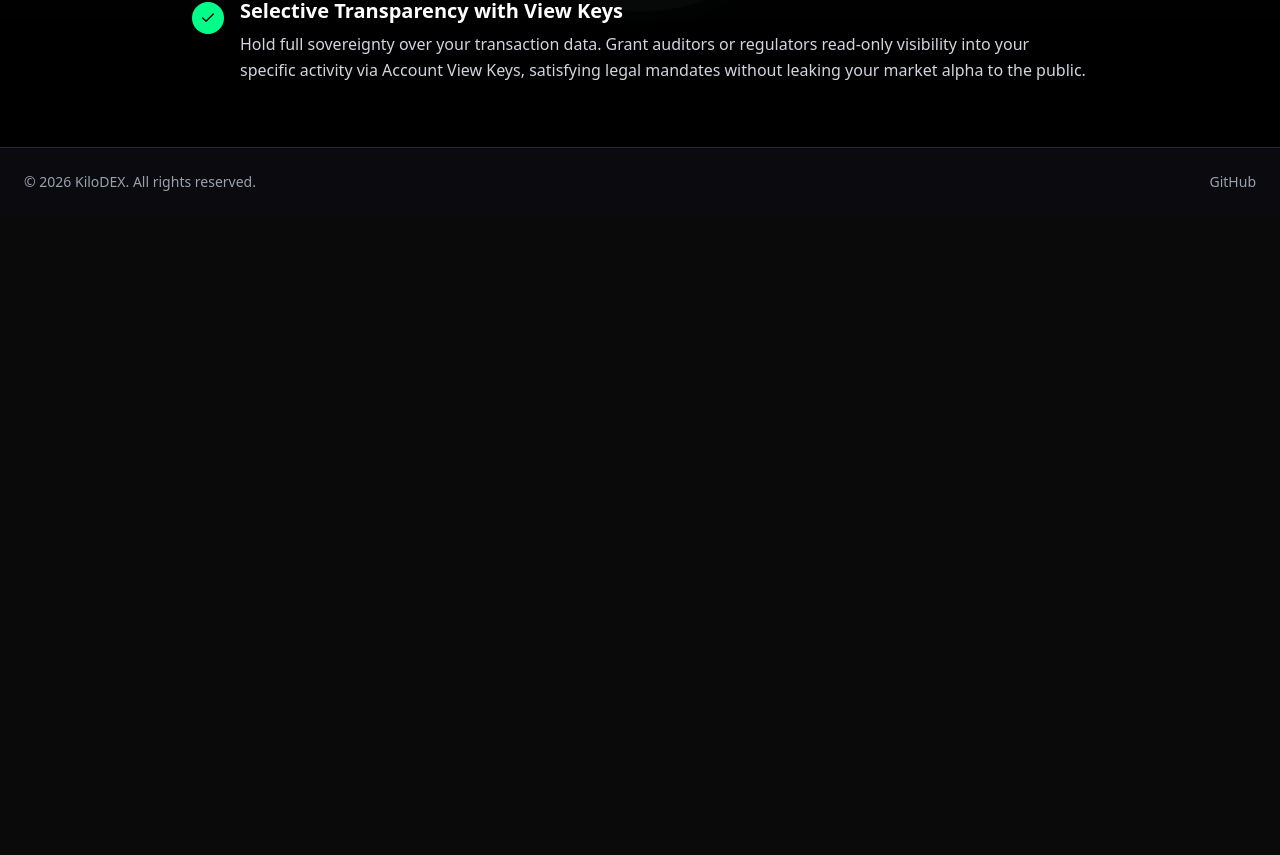
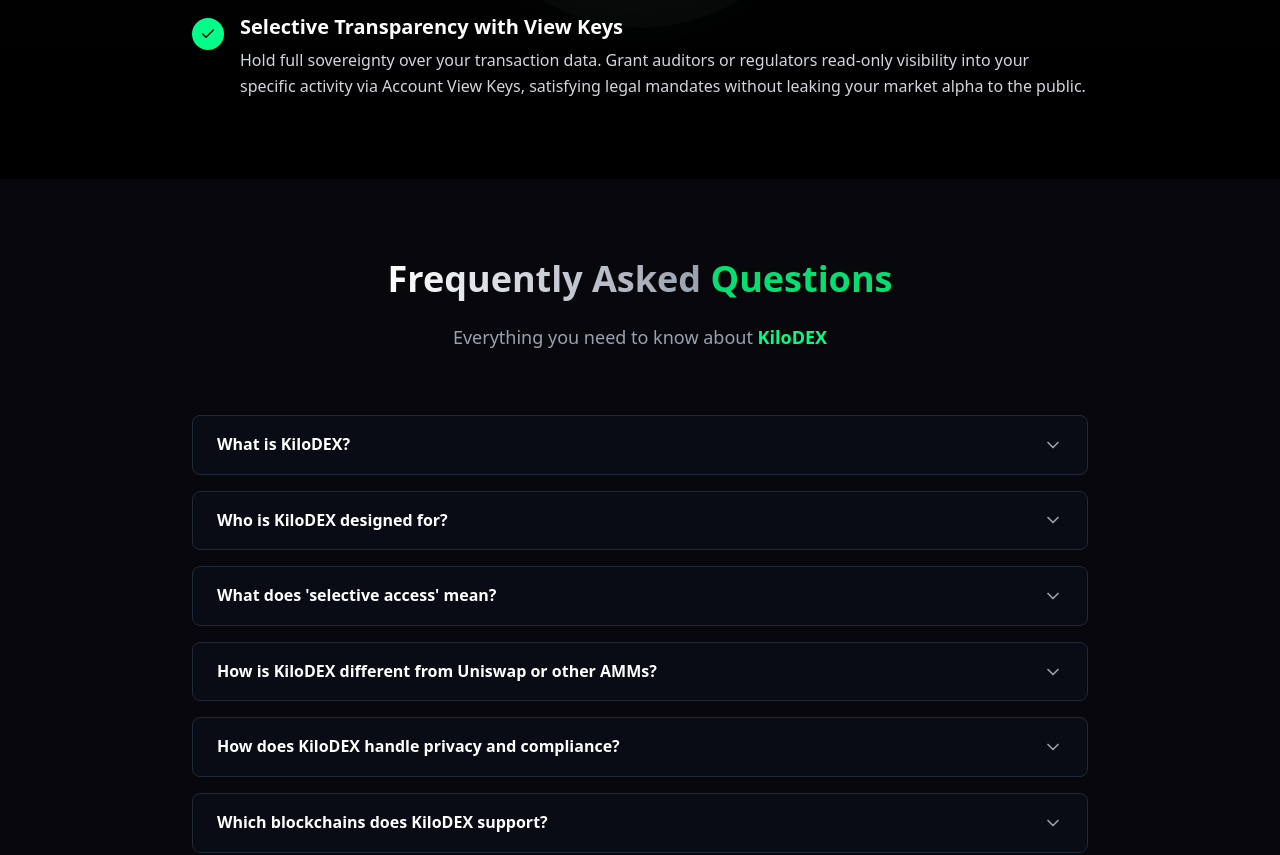
Before and after one commit to pisuthd/kilodex, a Next.js app in the folder frontend/: page / in a window 1280 px wide. Shown: the part 1548-2403 px from the top of the page. Before the commit the page ends 1764 px from the top, so only its background shows below. Built offline with nearby package versions, Linux system fonts and the light colour scheme.

Commit message:
feat(frontend): add FAQ section to the landing page

```diff
--- /dev/null
+++ b/frontend/components/Home/FinalQA.tsx
@@ -0,0 +1,139 @@
+"use client"
+
+import { useState } from 'react';
+import { motion, AnimatePresence } from 'framer-motion';
+import { ChevronDown, ChevronUp, ArrowRight, ExternalLink } from 'lucide-react';
+
+
+const FinalQA = () => {
+    const [activeQuestion, setActiveQuestion] = useState<number | null>(null);
+
+    const faqs = [
+        {
+            question: "What is KiloDEX?",
+            answer:
+                "KiloDEX is a privacy-first AMM DEX built for institutional liquidity providers, enabling selective access, policy-controlled trading, and verifiable compliance on privacy-native blockchains. The protocol is currently live on Aleo Testnet and is designed to support additional privacy chains such as Midnight and Canton."
+        },
+        {
+            question: "Who is KiloDEX designed for?",
+            answer:
+                "KiloDEX is designed for institutional liquidity providers, market makers, treasuries, and regulated entities that require control over counterparties, privacy over positions, and provable compliance when providing on-chain liquidity."
+        },
+        {
+            question: "What does 'selective access' mean?",
+            answer:
+                "Selective access allows liquidity providers to define on-chain policies that determine who is permitted to trade against their liquidity. Traders must cryptographically prove eligibility without revealing their identity or sensitive data."
+        },
+        {
+            question: "How is KiloDEX different from Uniswap or other AMMs?",
+            answer:
+                "Unlike traditional AMMs, KiloDEX does not expose liquidity to unrestricted, anonymous order flow. Liquidity providers retain control over access, while trades and balances remain private and compliance can be proven on-chain."
+        },
+        {
+            question: "How does KiloDEX handle privacy and compliance?",
+            answer:
+                "KiloDEX uses zero-knowledge proofs and privacy-native blockchain features to keep trade details confidential while allowing institutions to prove solvency, policy adherence, and compliance to authorized parties when required."
+        },
+        {
+            question: "Which blockchains does KiloDEX support?",
+            answer:
+                "KiloDEX is currently deployed on Aleo Testnet. The protocol is architected to support additional privacy-focused blockchains, including Midnight and Canton, each leveraging their unique privacy and selective disclosure capabilities."
+        }
+    ]
+
+
+
+    const toggleQuestion = (index: number) => {
+        setActiveQuestion(activeQuestion === index ? null : index);
+    };
+
+    return (
+        <section className="py-20 px-6 bg-black/20 relative overflow-hidden">
+            <div className="max-w-6xl mx-auto">
+                {/* Section Header */}
+                <motion.div
+                    initial={{ opacity: 0, y: 30 }}
+                    whileInView={{ opacity: 1, y: 0 }}
+                    transition={{ duration: 0.8 }}
+                    className="text-center mb-16"
+                >
+                    <motion.h2
+                        className="text-2xl sm:text-3xl lg:text-4xl font-bold mb-6"
+                        initial={{ opacity: 0 }}
+                        whileInView={{ opacity: 1 }}
+                        transition={{ delay: 0.2 }}
+                    >
+                        <span className="bg-gradient-to-r from-white to-gray-400 bg-clip-text text-transparent">
+                            Frequently Asked
+                        </span>
+                        <span className="text-green-400">
+                            {' '}Questions
+                        </span>
+                    </motion.h2>
+                    <motion.p
+                        className="text-base sm:text-lg text-gray-400 max-w-3xl mx-auto"
+                        initial={{ opacity: 0 }}
+                        whileInView={{ opacity: 1 }}
+                        transition={{ delay: 0.3 }}
+                    >
+                        Everything you need to know about <span className="text-[#00ff88] font-semibold">KiloDEX</span>
+                    </motion.p>
+                </motion.div>
+
+                {/* FAQ Accordion */}
+                <motion.div
+                    initial={{ opacity: 0, y: 30 }}
+                    whileInView={{ opacity: 1, y: 0 }}
+                    transition={{ delay: 0.4 }}
+                    className="max-w-4xl mx-auto"
+                >
+                    {faqs.map((faq, index) => {
+                        const isActive = activeQuestion === index;
+
+                        return (
+                            <motion.div
+                                key={index}
+                                className="bg-gray-900/30 border border-gray-800 rounded-lg mb-4 overflow-hidden"
+                                initial={{ opacity: 0, y: 20 }}
+                                whileInView={{ opacity: 1, y: 0 }}
+                                transition={{ delay: 0.1 * index }}
+                            >
+                                <button
+                                    onClick={() => toggleQuestion(index)}
+                                    className="w-full px-6 py-4 flex items-center justify-between text-left hover:bg-gray-800/30 transition-colors"
+                                >
+                                    <span className="text-white font-semibold">{faq.question}</span>
+
+                                    <motion.div
+                                        animate={{ rotate: isActive ? 180 : 0 }}
+                                        transition={{ duration: 0.3 }}
+                                    >
+                                        <ChevronDown className="w-5 h-5 text-gray-400" />
+                                    </motion.div>
+                                </button>
+
+                                <AnimatePresence>
+                                    {isActive && (
+                                        <motion.div
+                                            initial={{ height: 0, opacity: 0 }}
+                                            animate={{ height: 'auto', opacity: 1 }}
+                                            exit={{ height: 0, opacity: 0 }}
+                                            transition={{ duration: 0.3 }}
+                                            className="border-t border-gray-800"
+                                        >
+                                            <div className="p-6">
+                                                <p className="text-gray-300 leading-relaxed">{faq.answer}</p>
+                                            </div>
+                                        </motion.div>
+                                    )}
+                                </AnimatePresence>
+                            </motion.div>
+                        );
+                    })}
+                </motion.div>
+            </div>
+        </section>
+    );
+};
+
+export default FinalQA;
--- a/frontend/components/Home/index.tsx
+++ b/frontend/components/Home/index.tsx
@@ -3,16 +3,15 @@
 import Hero from "./Hero"
 import CriticalQuestion from "./CriticalQuestion"
 import HowItWorks from "../HowItWorks"
+import FinalQA from "./FinalQA"
 
 const HomeContainer = () => {
     return (
         <div className="min-h-screen bg-[#0a0a0f] text-white">
              <Hero />
             <CriticalQuestion />
-            <HowItWorks />{/*
-            <ComparisonTable />
-            <WhatKiloRailsEnables />
-            <FinalQA /> */}
+            <HowItWorks />
+            <FinalQA/>
         </div>
     )
 }
--- a/frontend/components/HowItWorks/index.tsx
+++ b/frontend/components/HowItWorks/index.tsx
@@ -24,7 +24,7 @@
 
 const HowItWorks = () => {
   return (
-    <section className="py-16 px-6 bg-gradient-to-b from-black/50 to-black relative overflow-hidden">
+    <section className="py-20 px-6 bg-gradient-to-b from-black/50 to-black relative overflow-hidden">
       {/* Background Blockchain Icon */}
       <div className="absolute inset-0 flex items-center justify-center pointer-events-none">
         <motion.div
```
